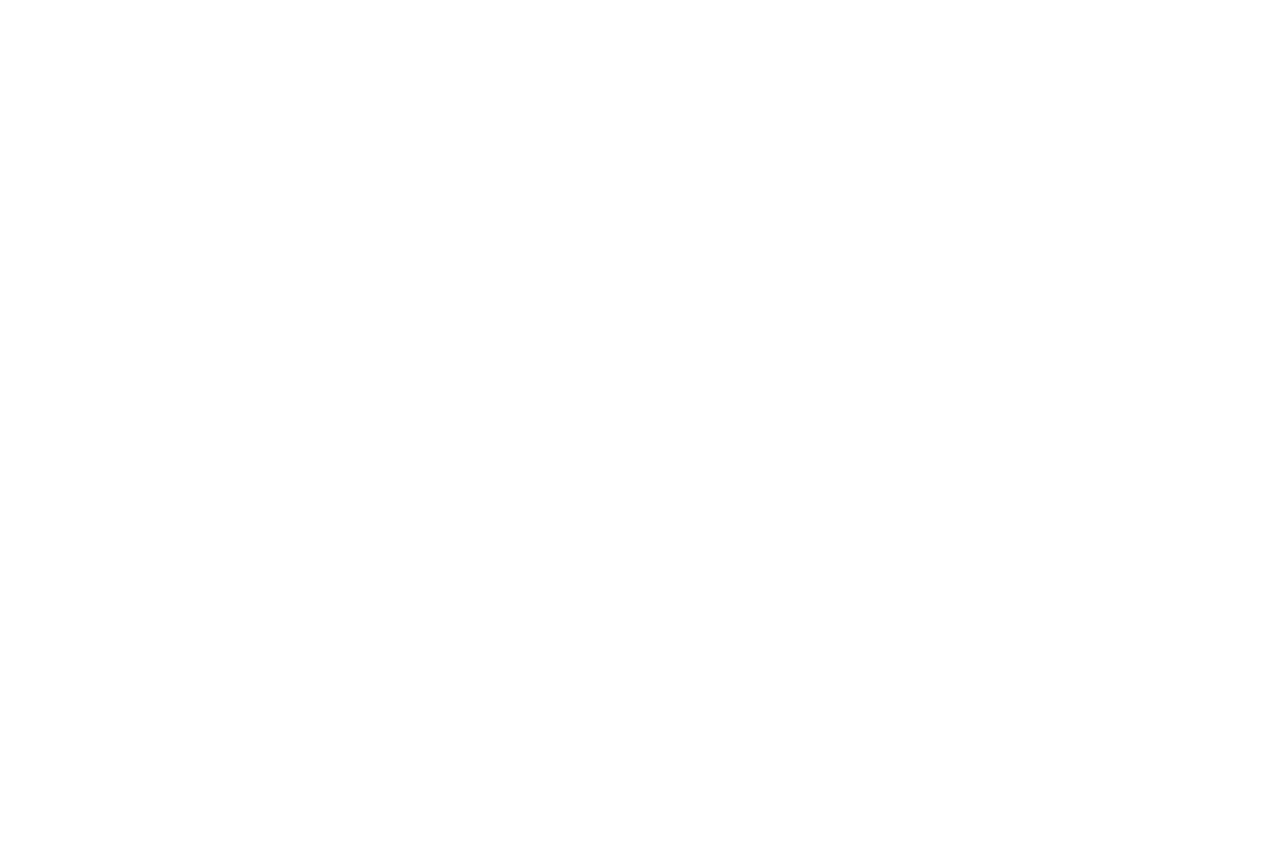
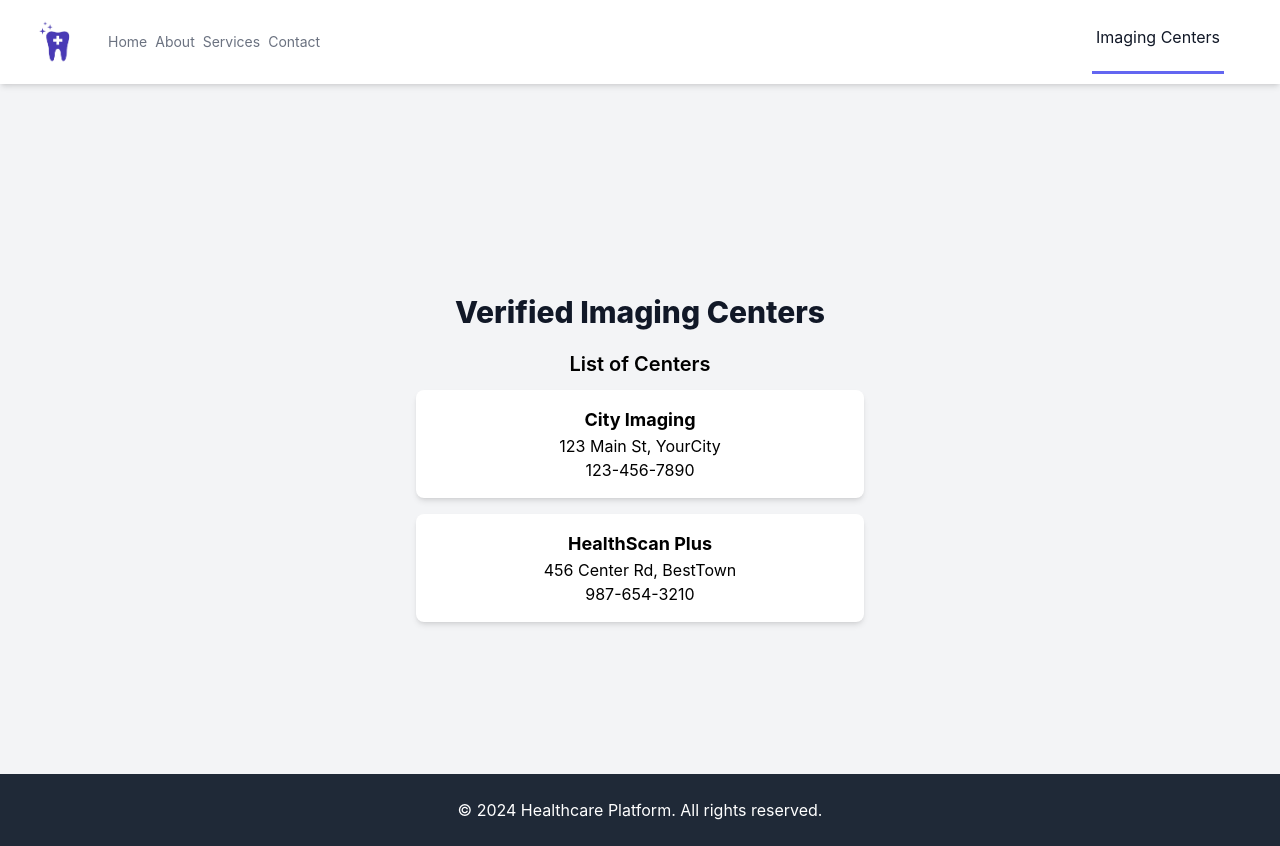
Before and after one commit to naser-kazemi/Honourable-Dentists, a React (Create React App) app in the folder dental-healthcare-app/: page /centersinfo in a window 1280 px wide. Before the commit this address had no page. Before the commit the page ends 800 px from the top, so only its background shows below. Built offline with nearby package versions, Linux system fonts and the light colour scheme.

Commit message:
Added front for centers information

```diff
--- a/dental-healthcare-app/src/App.js
+++ b/dental-healthcare-app/src/App.js
@@ -5,6 +5,7 @@
 import Services from "./Pages/Services";
 import Contact from "./Pages/Contact";
 import Donation from "./Pages/Donation";
+import CenterInfo from "./Pages/CentersInfo";
 import Registration from "./Pages/Registration";
 import Login from "./Pages/Login";
 import PatientRegistration from "./Pages/PatientRegistration";
@@ -32,6 +33,7 @@
                     <Route path="/services" element={<Services />} />
                     <Route path="/contact" element={<Contact />} />
                     <Route path="/donation" element={<Donation />} />
+                    <Route path="/centersinfo" element={<CenterInfo />} />
                     <Route path="/registerlogin" element={<Registration />} />
                     <Route path="/registerlogin/login" element={<Login />} />
                     <Route path="/registerlogin/patient" element={<PatientRegistration />} />
--- /dev/null
+++ b/dental-healthcare-app/src/Pages/CentersInfo.js
@@ -0,0 +1,86 @@
+import * as React from "react";
+import { NavItem } from "../Components/NavItem";
+import { Button } from "../Components/Button";
+
+function FormInput({ id, label }) {
+    return (
+        <div className="flex flex-col mt-2 px-3.5 pt-2.5 pb-2.5 bg-white rounded-md border border-gray-300 border-solid max-md:max-w-full">
+            <label htmlFor={id} className="justify-center max-md:max-w-full sr-only">{label}</label>
+            <input id={id} name={id} type="text" placeholder={label} aria-label={label} className="w-full" />
+        </div>
+    );
+}
+
+function ImagingCenterDetails({name, address, phone, operational_hours}) {
+    const centers = [
+        { name: "City Imaging", address: "123 Main St, YourCity", phone: "123-456-7890" },
+        { name: "HealthScan Plus", address: "456 Center Rd, BestTown", phone: "987-654-3210" }
+    ];
+
+    return (
+        <div className="mt-5">
+            <h3 className="text-xl font-semibold mb-3">List of Centers</h3>
+            {centers.map((center, index) => (
+                <div key={index} className="bg-white p-4 rounded-lg shadow-md mb-4">
+                    <h4 className="text-lg font-bold">{center.name}</h4>
+                    <p>{center.address}</p>
+                    <p>{center.phone}</p>
+                </div>
+            ))}
+        </div>
+    );
+}
+
+function CenterInfo() {
+    return (
+        <div className="flex flex-col">
+            <header className="flex flex-col bg-gray-100">
+                <div className="flex flex-col justify-center pb-2.5 w-full bg-gray-100 max-md:max-w-full">
+                    <div className="flex flex-col justify-center w-full bg-white shadow-md max-md:max-w-full">
+                        <div className="flex flex-col justify-center px-8 w-full max-md:px-5 max-md:max-w-full">
+                            <nav className="flex gap-5 justify-between w-full max-md:flex-wrap max-md:max-w-full">
+                                <div className="flex gap-0 max-md:flex-wrap">
+                                    <div className="flex flex-col py-5 text-xl font-semibold leading-7 text-black">
+                                        <div className="justify-center"><img src="/logo_mark.png" alt="Logo" className="w-12" /></div>
+                                    </div>
+                                    <div className="flex flex-col justify-center px-6 text-sm leading-5 text-gray-500 whitespace-nowrap">
+                                        <div className="flex gap-0">
+                                            <NavItem label="Home" to={"/"} />
+                                            <NavItem label="About" to="/about" />
+                                            <NavItem label="Services" to="/services" />
+                                            <NavItem label="Contact" to="/contact" />
+                                        </div>
+                                    </div>
+                                </div>
+                                <div className="flex flex-col justify-center items-start px-6 text-base leading-6 text-gray-500 whitespace-nowrap">
+                                    <div className="flex flex-col pt-2.5 pb-5">
+                                        <div className="justify-center">
+                                            <NavItem label="Imaging Centers" to={"/centersinfo"} active />
+                                        </div>
+                                    </div>
+                                </div>
+                            </nav>
+                        </div>
+                    </div>
+                </div>
+            </header>
+            <main className="flex flex-wrap justify-center content-center items-center px-16 py-20 w-full bg-gray-100 max-md:px-5 max-md:max-w-full">
+                <section className="flex flex-col pt-6 mt-24 mb-14 max-w-full w-[448px] max-md:my-10">
+                    <div className="flex flex-col text-center max-md:max-w-full">
+                        <h2 className="justify-center px-9 text-3xl font-extrabold leading-9 text-gray-900 max-md:px-5 max-md:max-w-full">
+                            Verified Imaging Centers
+                        </h2>
+                        <ImagingCenterDetails />
+                    </div>
+                </section>
+            </main>
+            <footer className="flex flex-col justify-center py-6 w-full text-base leading-6 text-center text-white bg-gray-800 max-md:max-w-full">
+                <div className="justify-center items-center px-16 w-full max-md:px-5 max-md:max-w-full">
+                    © 2024 Healthcare Platform. All rights reserved.
+                </div>
+            </footer>
+        </div>
+    );
+}
+
+export default CenterInfo;
```
Also changed, not shown: 2 other files (tests, documents, lock files or other folders).
